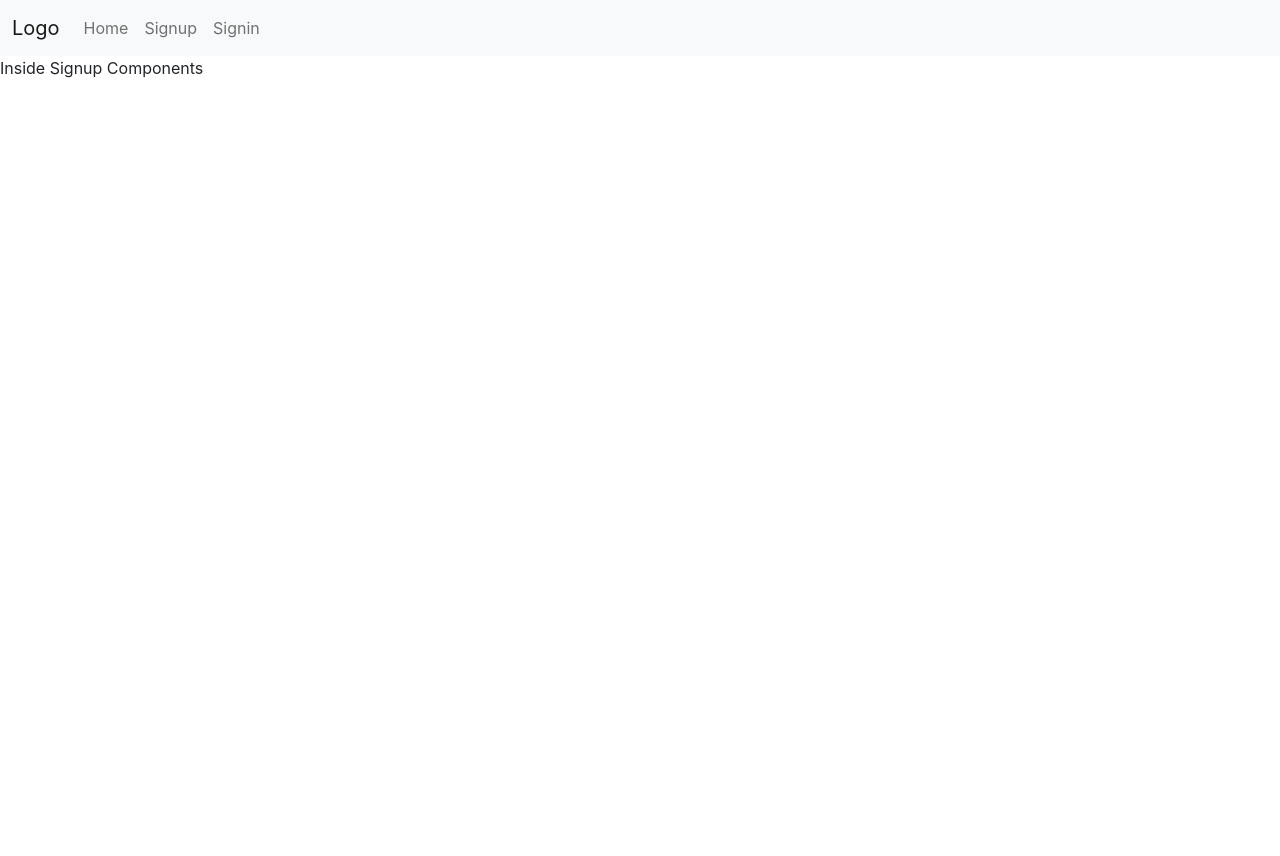
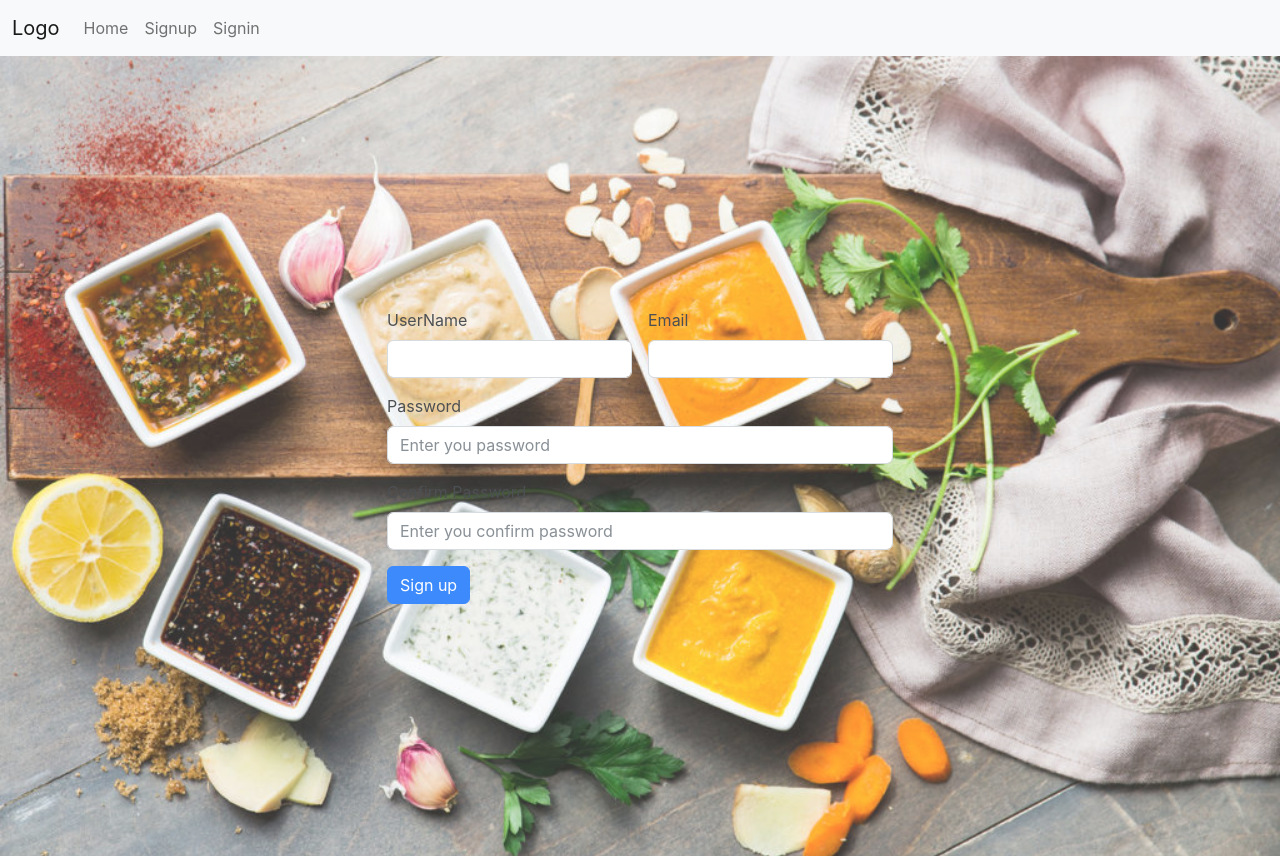
Before and after one commit to hassan883/Restaurant-Project-Main-Stream, a React (Create React App) app in the folder client/: page /signup in a window 1280 px wide. Before the commit the page ends 800 px from the top, so only its background shows below. Built offline with nearby package versions, Linux system fonts and the light colour scheme.

Commit message:
signup form added 6tuts added

```diff
--- /dev/null
+++ b/client/src/components/Signup.css
@@ -0,0 +1,7 @@
+.signup-container{
+    background-image: url('backgroun_signup_form.jpg');
+    background-size: cover;
+    background-repeat: no-repeat;
+    background-position: center;
+    opacity:0.8;
+}
--- a/client/src/components/Signup.js
+++ b/client/src/components/Signup.js
@@ -1,9 +1,41 @@
 import React from 'react';
+import './Signup.css';
+const Signup = () => {
 
-const Signup = ()=> {
     return (
-        <p>Inside Signup Components</p>
-        );
+        <>
+            <div className="signup-container">
+                <div className="row px-3 vh-100">
+                    <div className="col-md-5 mx-auto align-self-center">
+                        <form className="row g-3">
+                            <div className="col-md-6">
+                                <label for="inputUsername" className="form-label">UserName</label>
+                                <input type="text" className="form-control" id="inputUsername" />
+                            </div>
+                            <div className="col-md-6">
+                                <label for="inputEmail" className="form-label">Email</label>
+                                <input type="email" className="form-control" id="inputEmail" />
+                            </div>
+
+                            <div className="col-12">
+                                <label for="inputPassword" className="form-label">Password</label>
+                                <input type="password" className="form-control" id="inputPassword" placeholder="Enter you password" />
+                            </div>
+                            <div className="col-12">
+                                <label for="confirmPassword" className="form-label">Confirm Password</label>
+                                <input type="password" className="form-control" id="confirmPassword" placeholder="Enter you confirm password" />
+                            </div>
+
+
+                            <div className="col-12">
+                                <button type="submit" className="btn btn-primary">Sign up</button>
+                            </div>
+                        </form>
+                    </div>
+                </div>
+            </div>
+        </>
+    );
 }
 
 export default Signup;
```
Also changed, not shown: client/src/components/backgroun_signup_form.jpg (added).
